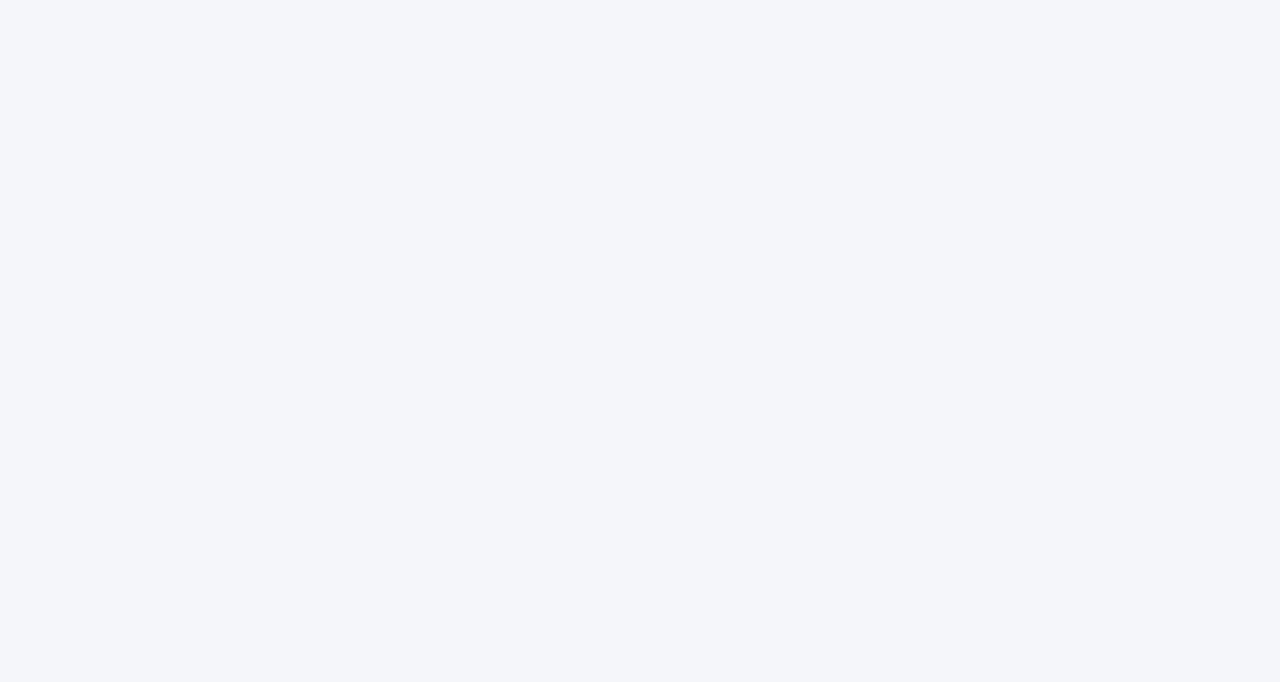
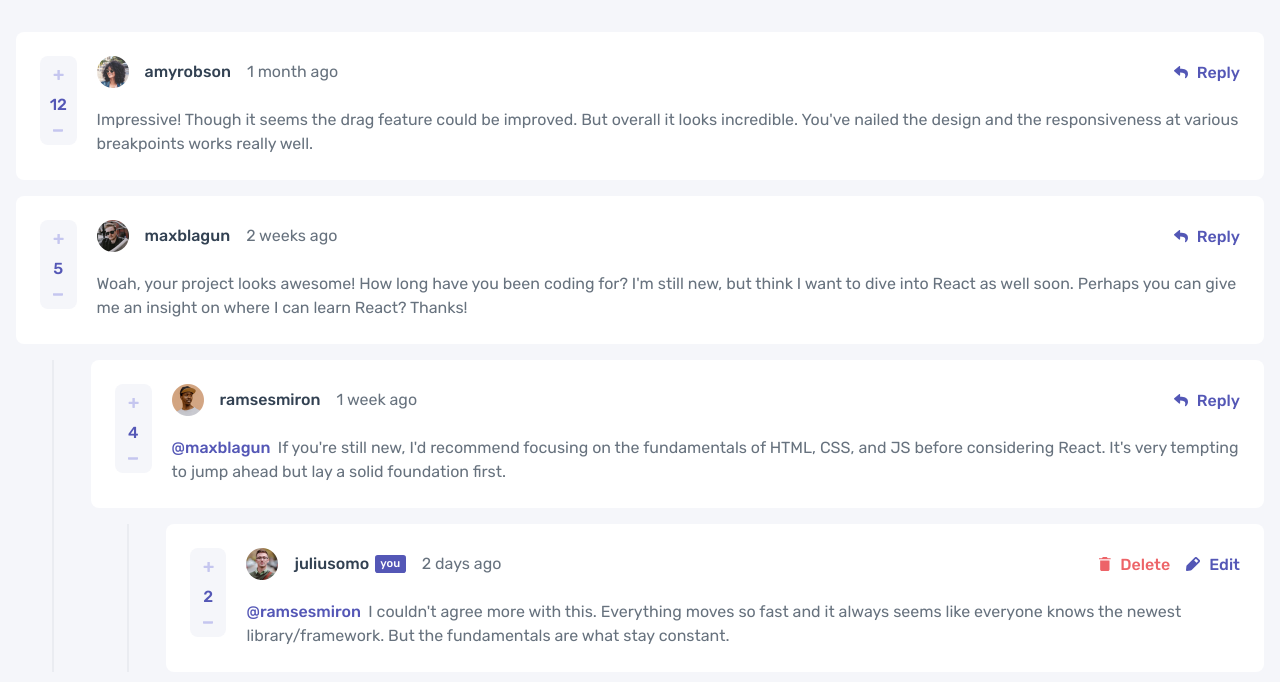
Before and after one commit to matijas-05/interactive-comments-section, a React (Vite) app: page / in a window 1280 px wide. Shown: the top 682 px of the page. Built offline with nearby package versions, Linux system fonts and the light colour scheme.

Commit message:
feat: desktop design

```diff
--- a/src/components/Comment/AddCommentModal.module.scss
+++ b/src/components/Comment/AddCommentModal.module.scss
@@ -6,7 +6,7 @@
 	transition: all v.$modal-transition-duration ease-in-out;
 }
 .AddCommentModal__Content--after-open {
-	max-height: 11.1875rem;
+	max-height: 12.1875rem;
 }
 .input {
 	height: 5rem;
--- a/src/components/Comment/Comment.module.scss
+++ b/src/components/Comment/Comment.module.scss
@@ -1,13 +1,11 @@
 @use "/src/scss/variables" as v;
 
-.comment {
-	gap: 1.25em;
-
-	> p {
-		color: v.$clr-text-400;
-	}
-}
 .replies {
 	padding-left: 1em;
 	border-left: 2px solid v.$clr-reply-border;
+
+	@media (min-width: v.$breakpoint) {
+		margin-left: 2.85vw;
+		padding-left: 2.85vw;
+	}
 }
--- a/src/components/Comment/Comment.tsx
+++ b/src/components/Comment/Comment.tsx
@@ -21,7 +21,7 @@ interface Props {
 	openDeleteCommentModal: () => void,
 	children?: React.ReactNode,
 	parent?: Comment,
-	parentRef?: React.RefObject<HTMLDivElement>
+	parentRef?: React.RefObject<HTMLDivElement>,
 }
 class Comment extends React.Component<Props> {
 	private thisRef = React.createRef<HTMLDivElement>();
@@ -40,13 +40,12 @@ class Comment extends React.Component<Props> {
 			}
 			return child;
 		});
-
 		const parentComment = this.props.parent?.props;
 
 		return (
-			<div ref={this.thisRef} className="f-col g-1 hide-empty">
+			<div ref={this.thisRef} className="f-col g-1 hide-empty" style={{ width: "fit-content" }}>
 				<Mobile>
-					<div className={`${styles["comment"]} f-col card`}>
+					<div className={`f-col g-1-25 card`}>
 						<CommentInfo userName={this.props.userName} profilePicture={this.props.profilePicture} date={this.props.date} />
 						<p>
 							{parentComment &&
@@ -87,8 +86,51 @@ class Comment extends React.Component<Props> {
 						</div>
 					</div>
 				</Mobile>
+
 				<Desktop>
-					<></>
+					<div className="f-row g-1-25 card">
+						<Votes className="f-col" initialVotes={this.props.votes} />
+						<div className={`f-col g-1-25`}>
+							<div className="f-row left-right">
+								<CommentInfo userName={this.props.userName} profilePicture={this.props.profilePicture} date={this.props.date} />
+								<CurrentUser.Consumer>
+									{currentUser =>
+										this.props.userName === currentUser ?
+											(
+												<div className="f-ai-c g-1">
+													<ButtonSecondary className="text-red" iconSrc={iconDelete} onClick={this.props.openDeleteCommentModal}>
+														Delete
+													</ButtonSecondary>
+													<ButtonSecondary className="text-purple" iconSrc={iconEdit} onClick={() => console.log("edit")}>
+														Edit
+													</ButtonSecondary>
+												</div>
+											) :
+											(
+												<ButtonSecondary className="text-purple" iconSrc={iconReply} onClick={() => this.props.openReplyModal(this.repliesRef.current!)}>
+													Reply
+												</ButtonSecondary>
+											)
+									}
+								</CurrentUser.Consumer>
+							</div>
+							<p>
+								{parentComment &&
+									<span className="text-purple hover-opacity" style={{ cursor: "pointer" }}
+										onClick={() => {
+											const parentElement = this.props.parentRef!.current!.firstChild as HTMLDivElement;
+											if (parentElement.getBoundingClientRect().top < 0)
+												parentElement.scrollIntoView({ behavior: "smooth" });
+											parentElement.animate([{ backgroundColor: `#e6e60073` }, {}], { duration: 1000 });
+										}}>
+										@{parentComment.userName} &nbsp;
+									</span>
+								}
+								{this.props.message}
+							</p>
+
+						</div>
+					</div>
 				</Desktop>
 
 				<div ref={this.repliesRef} className={`${styles["replies"]} f-col g-1`}>
--- a/src/components/Comment/Votes.module.scss
+++ b/src/components/Comment/Votes.module.scss
@@ -1,15 +1,13 @@
 @use "/src/scss/variables" as v;
 
 .votes {
-	display: flex;
-	justify-content: center;
-	align-items: center;
 	background-color: v.$clr-bg;
 	border-radius: v.$border-radius;
 
 	> p {
 		transition: width v.$transition-duration ease-in-out;
 		text-align: center;
+		margin: 0 .25em;
 	}
 	> img {
 		cursor: pointer;
--- a/src/components/Comment/Votes.tsx
+++ b/src/components/Comment/Votes.tsx
@@ -5,13 +5,14 @@ import iconPlus from "/src/assets/images/icon-plus.svg";
 import iconMinus from "/src/assets/images/icon-minus.svg";
 
 interface Props {
+	className?: string,
 	initialVotes: number,
 }
 function Votes(props: Props) {
 	const [votes, setVotes] = useState(props.initialVotes);
 
 	return (
-		<div className={styles["votes"]}>
+		<div className={`${styles["votes"]} ${props.className} f-center`} style={{ alignSelf: "flex-start" }}>
 			<img src={iconPlus} alt="+" onClick={() => setVotes(votes + 1)} />
 			<p className="text-purple" style={{ width: `${votes.toString().length}ch` }}>{votes}</p>
 			<img src={iconMinus} alt="-" onClick={() => setVotes(votes - 1)} />
--- a/src/components/General/MediaQueryComponents.tsx
+++ b/src/components/General/MediaQueryComponents.tsx
@@ -1,13 +1,14 @@
-import React, { PropsWithChildren, ReactNode } from 'react'
+import { PropsWithChildren, ReactNode } from 'react'
 import MediaQuery from 'react-responsive'
 
+const breakpoint = 768;
 export const Mobile = (props: PropsWithChildren<ReactNode>) => {
 	return (
-		<MediaQuery maxWidth={768}>{props.children}</MediaQuery>
+		<MediaQuery maxWidth={breakpoint}>{props.children}</MediaQuery>
 	)
 }
 export const Desktop = (props: PropsWithChildren<ReactNode>) => {
 	return (
-		<MediaQuery minWidth={768}>{props.children}</MediaQuery>
+		<MediaQuery minWidth={breakpoint}>{props.children}</MediaQuery>
 	)
 }
--- a/src/scss/_globals.scss
+++ b/src/scss/_globals.scss
@@ -15,9 +15,9 @@ body {
 	scroll-behavior: smooth;
 }
 #root {
-	display: flex;
-	flex-direction: column;
+	display: grid;
 	justify-content: center;
+	align-content: center;
 	padding: 2em 1em;
 	gap: 1em;
 }
--- a/src/scss/_utils.scss
+++ b/src/scss/_utils.scss
@@ -1,31 +1,47 @@
-@use "/src/scss/variables" as v;
+@use "/src/scss/variables"as v;
 
 /* LAYOUT */
 .f-center {
-  display: flex;
-  justify-content: center;
-  align-items: center;
+	display: flex;
+	justify-content: center;
+	align-items: center;
 }
+
 .f-ai-c {
 	display: flex;
 	align-items: center;
 }
+
+.f-row {
+	display: flex;
+	flex-direction: row;
+}
+
 .f-col {
 	display: flex;
 	flex-direction: column;
 }
+
 .g-1 {
 	gap: 1em;
 }
+
+.g-1-25 {
+	gap: 1.25em;
+}
+
 .g-1-5 {
 	gap: 1.5em;
 }
-.hide-empty > *:empty {
+
+.hide-empty>*:empty {
 	display: none;
 }
+
 .pad-1-2 {
 	padding: 1em 2em;
 }
+
 .left-right {
 	display: flex;
 	align-items: center;
@@ -40,13 +56,16 @@
 	color: v.$clr-text-primary-500;
 	font-weight: 500;
 }
+
 .text-red {
 	color: v.$clr-text-red-500;
 	font-weight: 500;
 }
+
 .bg-red {
 	background-color: v.$clr-text-red-500 !important;
 }
+
 .bg-purple {
 	background-color: v.$clr-text-primary-500 !important;
 }
@@ -54,6 +73,7 @@
 .hover-opacity:hover {
 	filter: opacity(0.5);
 }
+
 .hover-underline:hover {
 	text-decoration: underline;
 }
@@ -61,8 +81,13 @@
 .profile-pic {
 	width: 2rem;
 }
+
 .card {
 	padding: 1em;
 	background-color: v.$clr-card-bg;
 	border-radius: v.$border-radius;
+
+	@media (min-width: v.$breakpoint) {
+		padding: 1.5em;
+	}
 }
--- a/src/scss/_variables.scss
+++ b/src/scss/_variables.scss
@@ -10,3 +10,5 @@ $clr-text-light: hsl(239, 57%, 85%);
 $border-radius: .5em;
 $transition-duration: 100ms;
 $modal-transition-duration: $transition-duration*2;
+
+$breakpoint: 768px;
```
Also changed, not shown: 1 other file (tests, documents, lock files or other folders).
